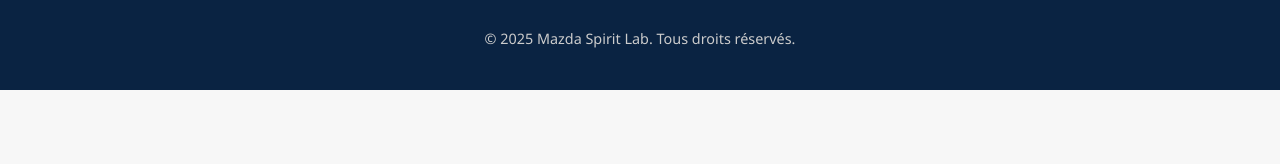
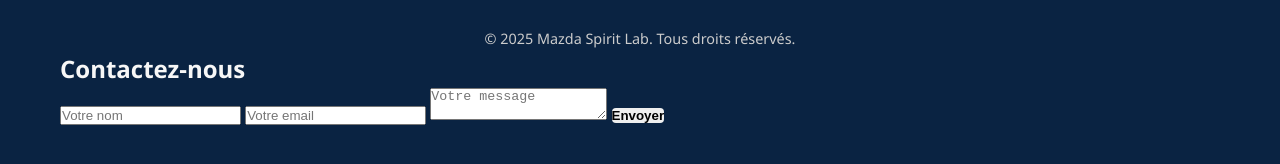
Before and after one commit to kouadio-k/mazda-spirit-lab2, a plain HTML site: page index.html in a window 1280 px wide. Shown: the part 3255-3419 px from the top of the page. Before the commit the page ends 3345 px from the top, so only its background shows below. Drawn offline with Linux system fonts and the light colour scheme.

Commit message:
Update index.html

```diff
--- a/index.html
+++ b/index.html
@@ -765,6 +765,17 @@
   <div class="footer-bottom">
     &copy; 2025 Mazda Spirit Lab. Tous droits réservés.
   </div>
+<section class="contact fade-in-section">
+  <div class="container">
+    <h2>Contactez-nous</h2>
+    <form action="https://formspree.io/f/mrbkrjnd" method="POST" class="contact-form">
+      <input type="text" name="name" placeholder="Votre nom" required />
+      <input type="email" name="email" placeholder="Votre email" required />
+      <textarea name="message" placeholder="Votre message" required></textarea>
+      <button type="submit">Envoyer</button>
+    </form>
+  </div>
+</section>
 </footer>
 
 <script>
```
